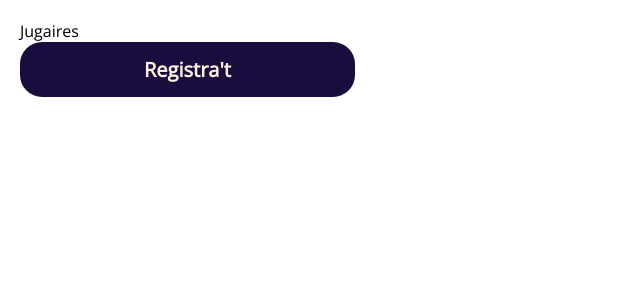
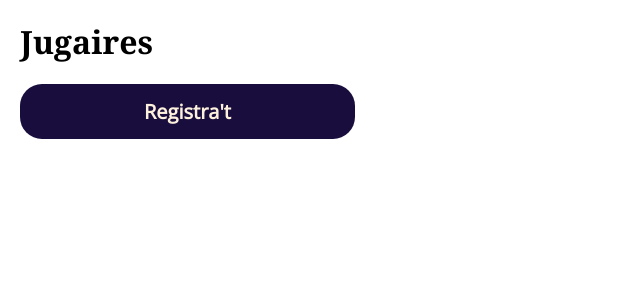
Before and after one commit to nuriarai/front-jugaires-projecte-final-2022-isdi-coders, a React (Create React App) app: page / in a window 1280 px wide. Shown: the top 300 px of the page, without its empty margins (0-640 px from the left). Built offline with nearby package versions, Linux system fonts and the light colour scheme; a web font is replaced by a local one.

Commit message:
Add Layout component

```diff
--- a/src/components/Layout/Layout.tsx
+++ b/src/components/Layout/Layout.tsx
@@ -5,7 +5,7 @@ const Layout = (): JSX.Element => {
   return (
     <LayoutStyled>
       <main>
-        <div className="app">Jugaires</div>
+        <h1 className="app">Jugaires</h1>
         <Button className="button__main" text="Registra't" />
       </main>
     </LayoutStyled>
```
